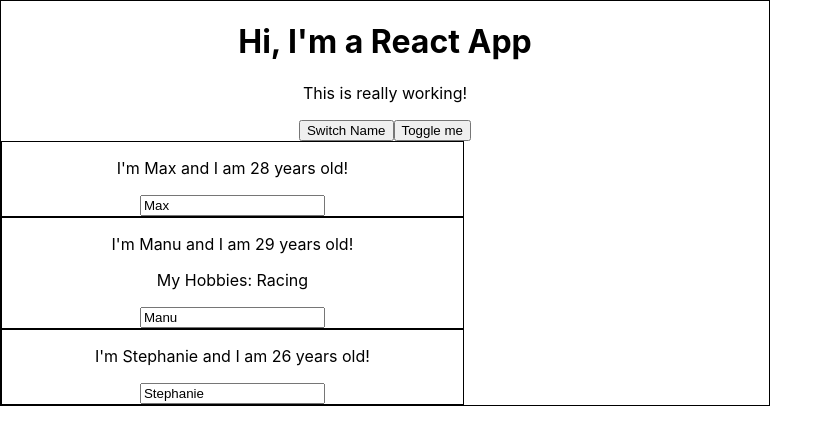
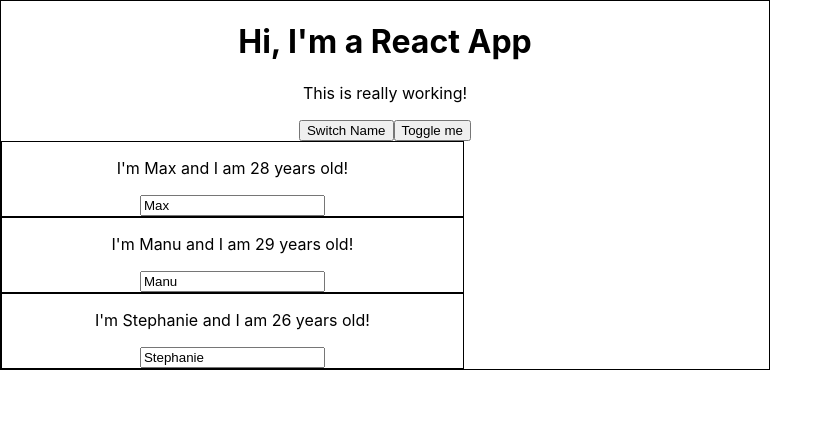
Before and after one commit to mibhumi/learn-react, a React (Create React App) app: page / in a window 1280 px wide. Both pictures are taken after a click on the button "Toggle me". Shown: the top 444 px of the page, without its empty margins (0-833 px from the left). Built offline with nearby package versions, Linux system fonts and the light colour scheme.

Commit message:
Outputting Lists

```diff
--- a/src/App.js
+++ b/src/App.js
@@ -2,59 +2,6 @@
 import logo from './logo.svg';
 import './App.css';
 import Person from './Person/Person';
-
-// functional component
-// const App = props => {
-//
-//     const [personsState, setPersonsState] = useState({
-//         persons: [
-//             { name: 'Max', age: 28 },
-//             { name: 'Manu', age: 29 },
-//             { name: 'Stephanie', age: 26 }
-//         ]
-//     });
-//
-//     const [otherState, setOtherState] = useState({
-//         otherState: 'some other value'
-//     });
-//
-//     const switchNameHandler = () => {
-//         setPersonsState({
-//             persons: [
-//                 { name: 'Maximilian', age: 29 },
-//                 { name: 'Manu', age: 29 },
-//                 { name: 'Stephanie', age: 29 }
-//             ]
-//         });
-//     };
-//
-//
-//     return (
-//         <div className="App">
-//             <h1>Hi, I'm a React App</h1>
-//             <p>This is really working!</p>
-//             <button onClick={ switchNameHandler }>Change state</button>
-//             <Person
-//                 name={personsState.persons[0].name}
-//                 age={personsState.persons[0].age}
-//             />
-//             <Person
-//                 name={personsState.persons[1].name}
-//                 age={personsState.persons[1].age}
-//             >
-//                 My Hobbies: Racing
-//             </Person>
-//             <Person
-//                 name={personsState.persons[2].name}
-//                 age={personsState.persons[2].age}
-//             />
-//         </div>
-//     );
-// }
-
-
-
-// class based example
 
 class App extends Component {
     state = {
@@ -101,24 +48,15 @@
         if( this.state.toggleMe ) {
             person = (
                 <div>
-                    <Person
-                        name={this.state.persons[0].name}
-                        age={this.state.persons[0].age}
-                    />
-                    <Person
-                        name={this.state.persons[1].name}
-                        age={this.state.persons[1].age}
-                        click={ this.switchNameHandler.bind(this, '!!!Bhumi!!!') }
-                        // Not recommand this
-                        // click={ ()=>  this.switchNameHandler('Bhumi') }
-                        changed = { this.nameChangedHandler }
-                    >
-                        My Hobbies: Racing
-                    </Person>
-                    <Person
-                        name={this.state.persons[2].name}
-                        age={this.state.persons[2].age}
-                    />
+                    {
+                        this.state.persons.map( person => {
+                            return <Person
+                                name={person.name}
+                                age={person.age}
+                            />
+                            }
+                        )
+                    }
                 </div>
             )
         }
@@ -135,19 +73,4 @@
     }
 }
 
-
-
-// default
-
-// function App() {
-//   return (
-//       <div className="App">
-//         <h1>Hello World!</h1>
-//         <h2>This is working</h2>
-//         <Person name="Bhumi" age="22" />
-//         <person name="Om" age="16">Children</person>
-//       </div>
-//   );
-// }
-
 export default App;
```
